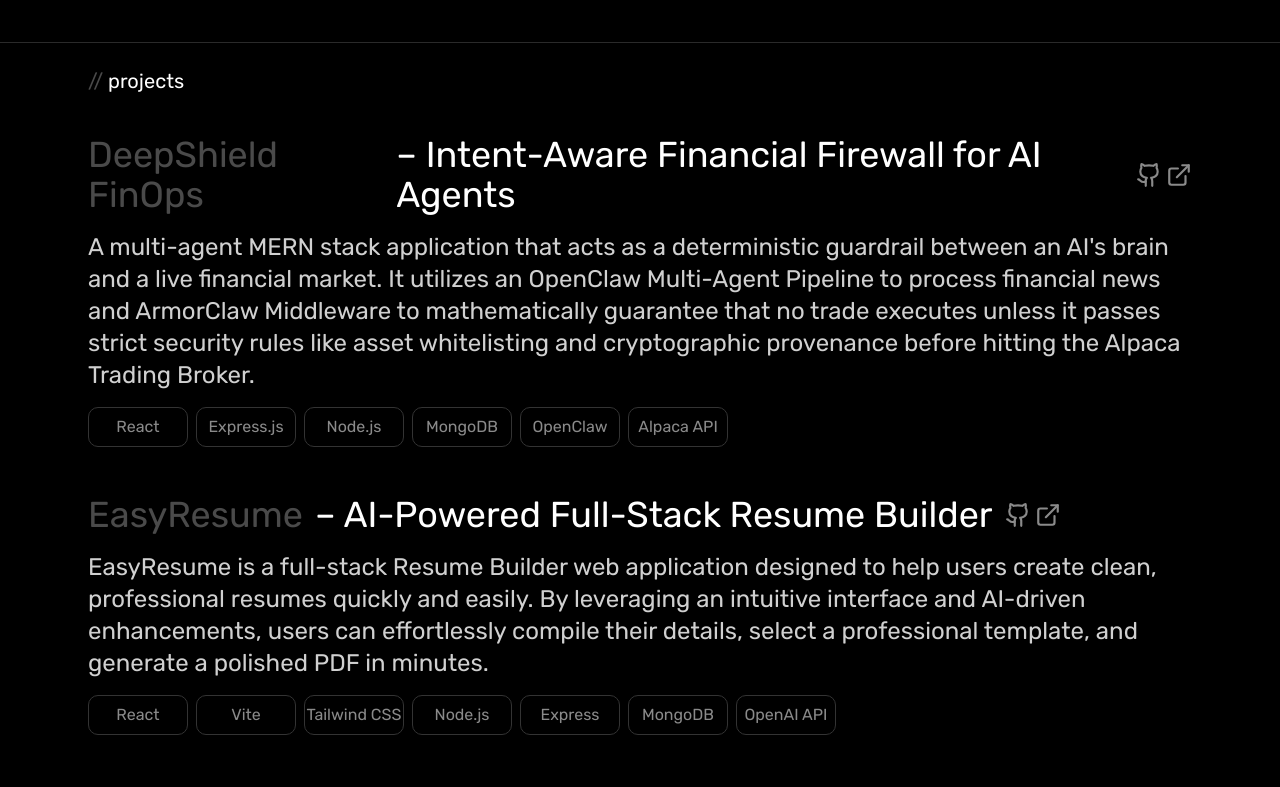
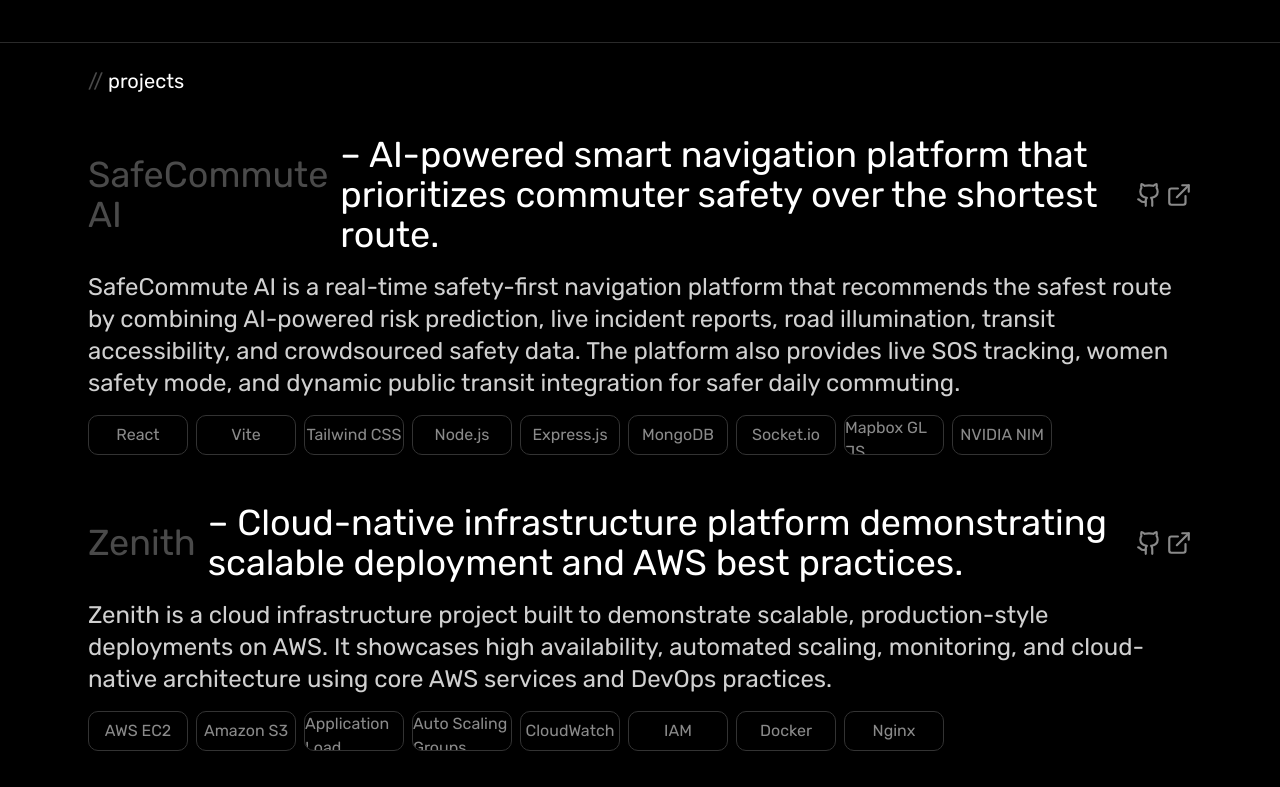
Before and after one commit to Krish30p/Portfolio, a React (Vite) app: page / in a window 1280 px wide. Shown: the part 1160-1947 px from the top of the page. Built offline with nearby package versions, Linux system fonts and the light colour scheme.

Commit message:
feat: add SafeCommute AI and Zenith projects to the portfolio list

```diff
--- a/src/pages/Projects.jsx
+++ b/src/pages/Projects.jsx
@@ -5,6 +5,45 @@
 const projects = [
   {
     id: 1,
+    name: "SafeCommute AI",
+    tagline: "AI-powered smart navigation platform that prioritizes commuter safety over the shortest route.",
+    description:
+      "SafeCommute AI is a real-time safety-first navigation platform that recommends the safest route by combining AI-powered risk prediction, live incident reports, road illumination, transit accessibility, and crowdsourced safety data. The platform also provides live SOS tracking, women safety mode, and dynamic public transit integration for safer daily commuting.",
+    github: "#",
+    live: "#",
+    stack: [
+      "React",
+      "Vite",
+      "Tailwind CSS",
+      "Node.js",
+      "Express.js",
+      "MongoDB",
+      "Socket.io",
+      "Mapbox GL JS",
+      "NVIDIA NIM",
+    ],
+  },
+  {
+    id: 2,
+    name: "Zenith",
+    tagline: "Cloud-native infrastructure platform demonstrating scalable deployment and AWS best practices.",
+    description:
+      "Zenith is a cloud infrastructure project built to demonstrate scalable, production-style deployments on AWS. It showcases high availability, automated scaling, monitoring, and cloud-native architecture using core AWS services and DevOps practices.",
+    github: "#",
+    live: "#",
+    stack: [
+      "AWS EC2",
+      "Amazon S3",
+      "Application Load Balancer",
+      "Auto Scaling Groups",
+      "CloudWatch",
+      "IAM",
+      "Docker",
+      "Nginx",
+    ],
+  },
+  {
+    id: 3,
     name: "DeepShield FinOps",
     tagline: "Intent-Aware Financial Firewall for AI Agents",
     description:
@@ -14,7 +53,7 @@
     stack: ["React", "Express.js", "Node.js", "MongoDB", "OpenClaw", "Alpaca API"],
   },
   {
-    id: 2,
+    id: 4,
     name: "EasyResume",
     tagline: "AI-Powered Full-Stack Resume Builder",
     description:
@@ -24,7 +63,7 @@
     stack: ["React", "Vite", "Tailwind CSS", "Node.js", "Express", "MongoDB", "OpenAI API"],
   },
   {
-    id: 3,
+    id: 5,
     name: "MessWise",
     tagline: "AI-Driven Dining Hall Management System",
     description:
@@ -34,7 +73,7 @@
     stack: ["React", "Vite", "Tailwind CSS", "Node.js", "Express", "MongoDB", "Recharts"],
   },
   {
-    id: 4,
+    id: 6,
     name: "Check My AQI",
     tagline: "Air Quality Index Monitor",
     description:
```
